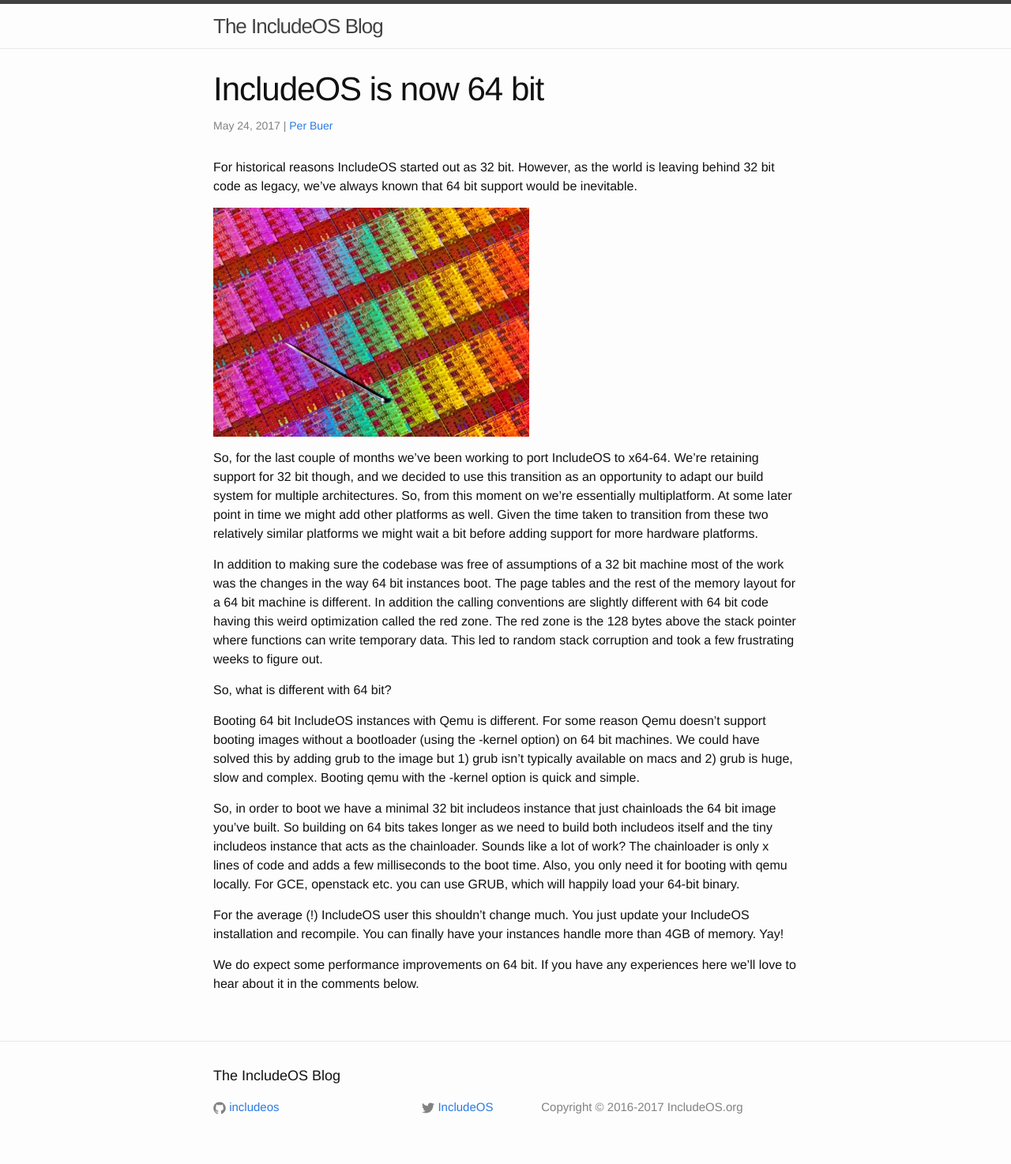
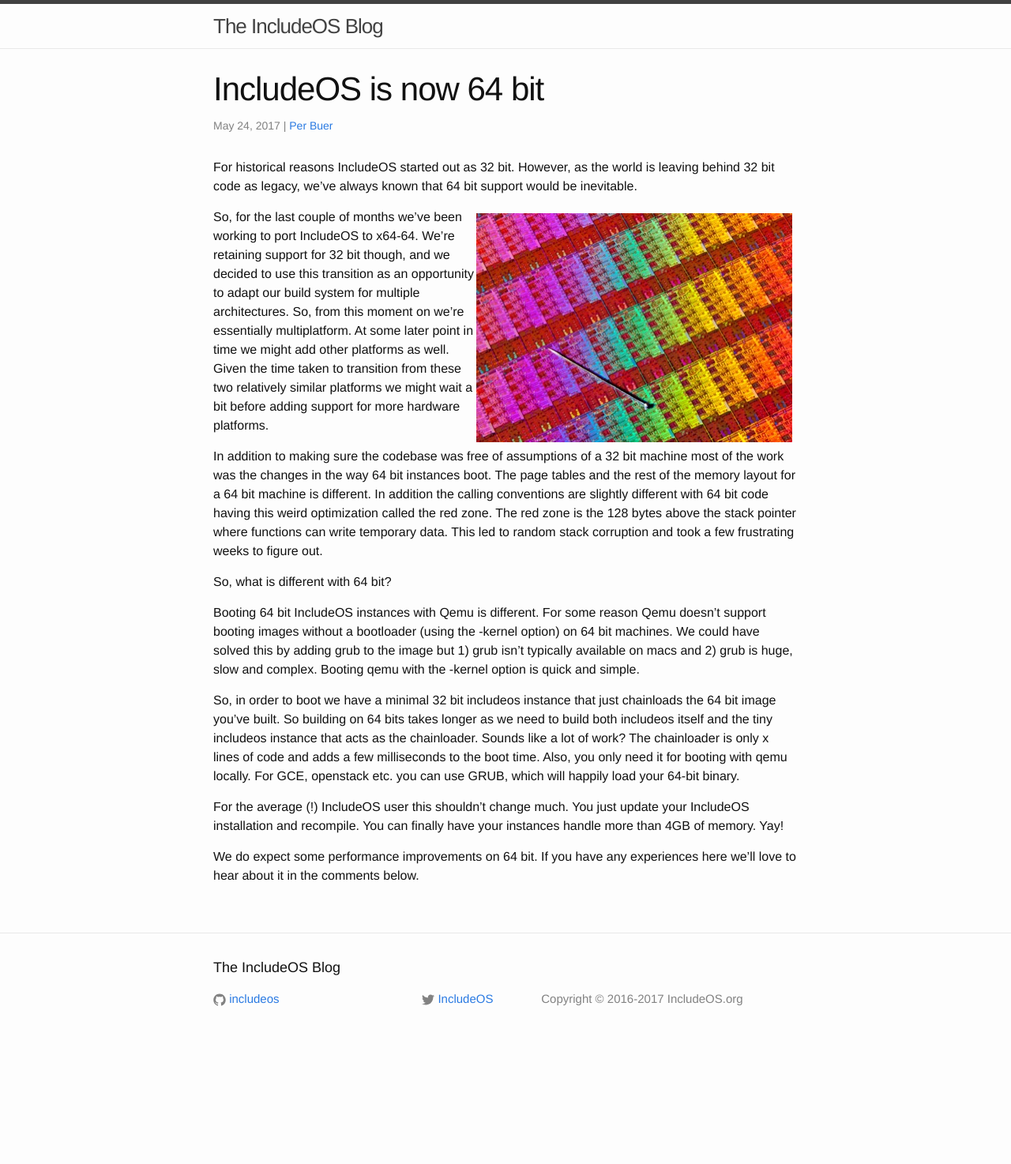
Before and after one commit to mnordsletten/includeos.github.io, a Jekyll site: the page built from _posts/2017-05-24-includeos-is-now-64bit.markdown, in a window 1280 px wide. Shown: the whole page at 79% size. Built offline with Jekyll 4.4.1, drawn with Linux system fonts in a browser that asks for light colours; comment, search, counter and statistics services are not loaded; after the commit the page ends 1337 px from its top, so only the background shows below that.

Commit message:
wrap text

```diff
--- a/_posts/2017-05-24-includeos-is-now-64bit.markdown
+++ b/_posts/2017-05-24-includeos-is-now-64bit.markdown
@@ -10,7 +10,7 @@
 the world is leaving behind 32 bit code as legacy, we’ve always known
 that 64 bit support would be inevitable.
 
-![haswell]({{site-url}}/media/haswell_chip.jpg)
+![Intel Haswell CPUs]({{site-url}}/media/haswell_chip.jpg){:style="float: right;margin-right: 7px;margin-top: 7px;"}
 
 So, for the last couple of months we’ve been working to port IncludeOS
 to x64-64. We’re retaining support for 32 bit though, and we decided
```
